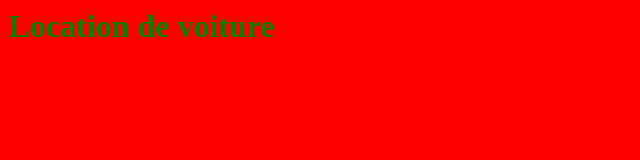
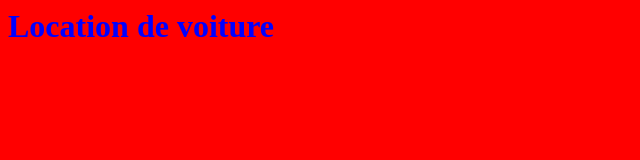
Before and after one commit to nathanigor123/LocationVoiture, a plain HTML site: page index.html in a window 1280 px wide. Shown: the whole page, without its empty margins (0-640 px from the left). Drawn offline with Linux system fonts and the light colour scheme.

Commit message:
modification de la couleur du titre

```diff
--- a/index.html
+++ b/index.html
@@ -5,6 +5,6 @@
 	<title>Document</title>
 </head>
 <body style="background-color: red">
-	<h1 style="margin: auto; color: green;">Location de voiture</h1>
+	<h1 style="margin: auto; color: blue;">Location de voiture</h1>
 </body>
 </html>
```
